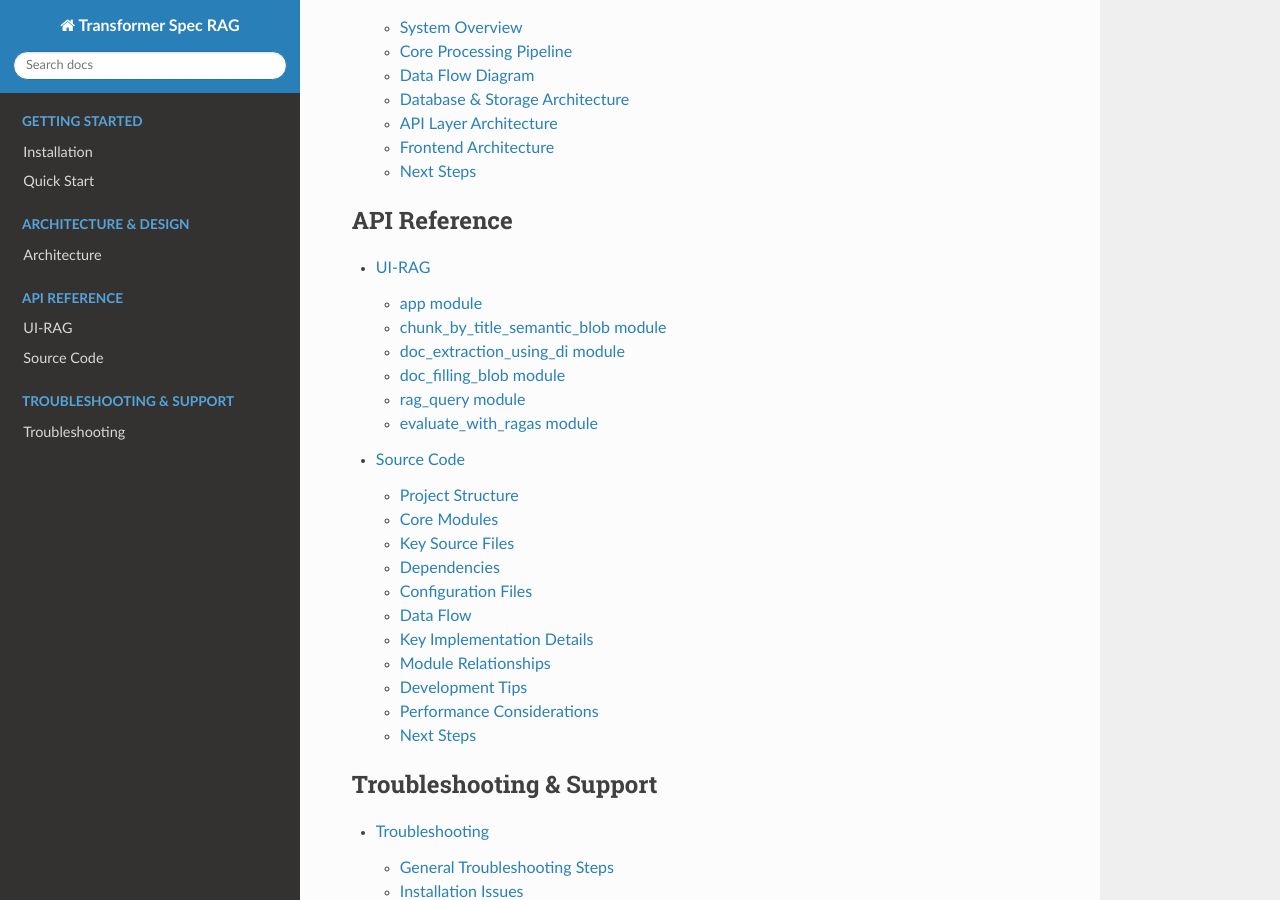
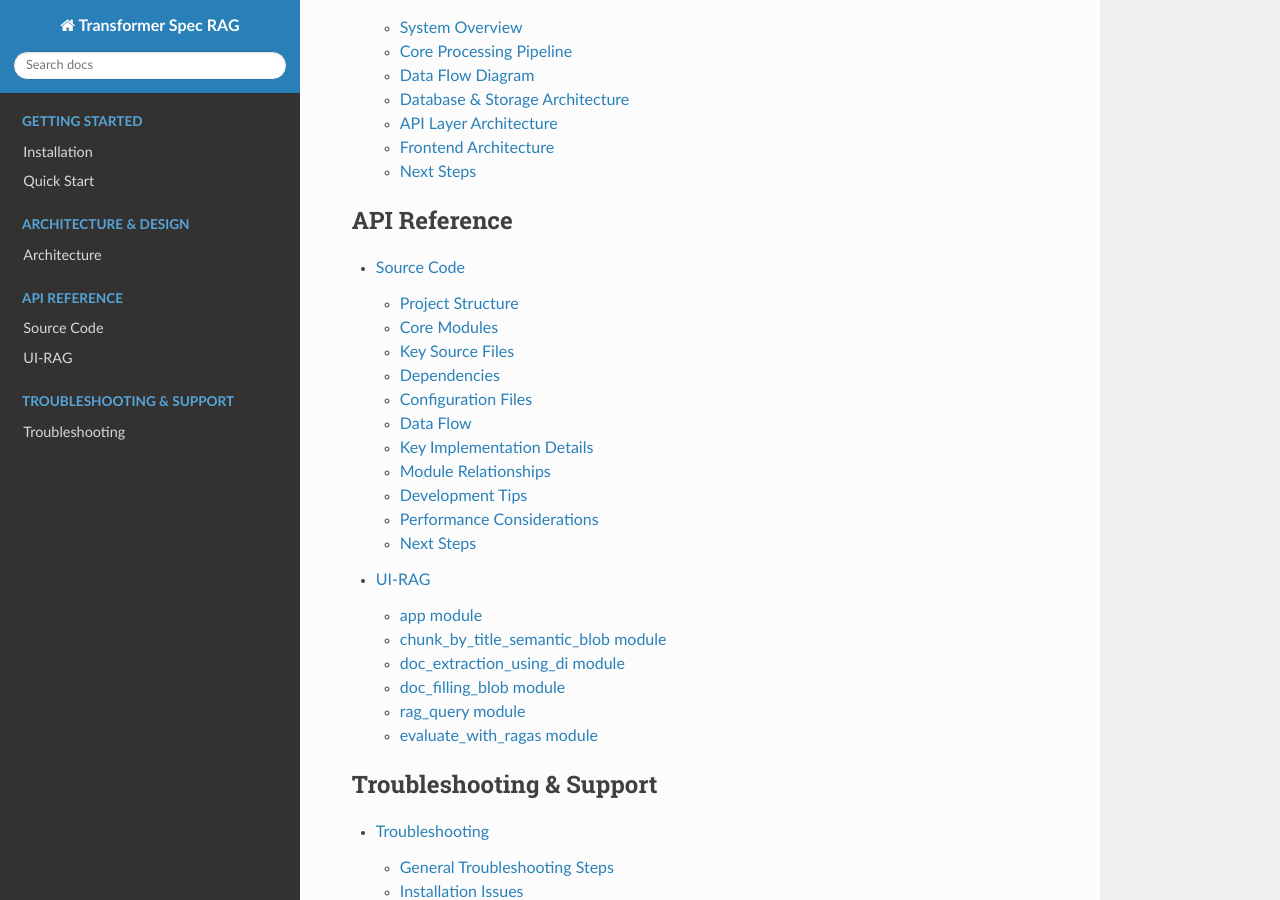
Before and after one commit to chaitra-bhandari/TransformerRag, a Sphinx documentation site: the page built from UI-RAG/docs/index.rst, in a window 1280 px wide and 900 px high, scrolled down 1056 px. Built offline with Sphinx 7.4.7 and the Read the Docs theme 3.1.0, drawn with Linux system fonts in a browser that asks for light colours; pages that are not in the unit, such as notebooks, are missing from menus.

```diff
--- a/UI-RAG/docs/index.rst
+++ b/UI-RAG/docs/index.rst
@@ -25,9 +25,9 @@ This documentation provides complete information about the system architecture,
    :maxdepth: 2
    :caption: API Reference
 
+
+   source_code
    modules
-   source_code
-
 
 .. toctree::
    :maxdepth: 2
```
